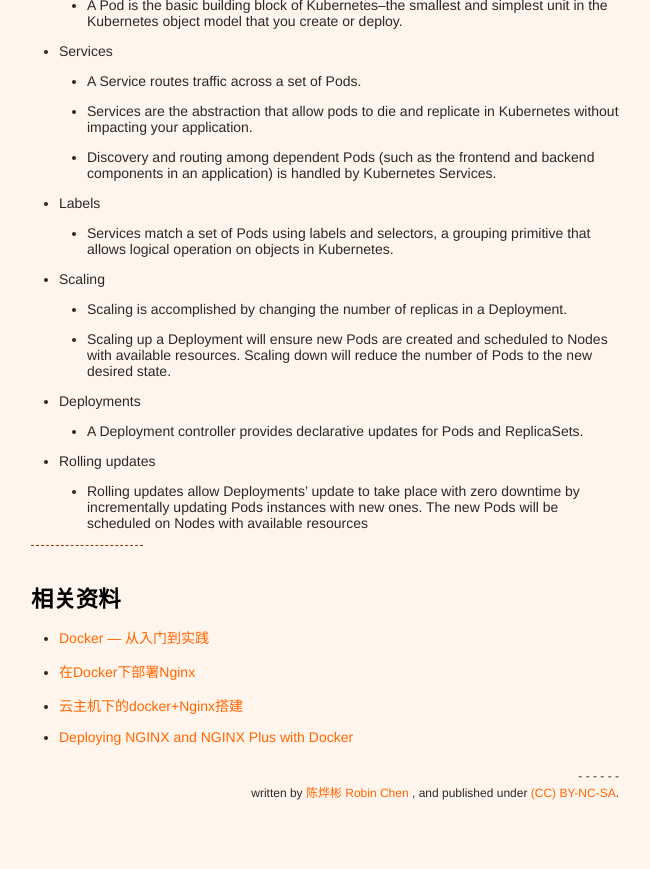
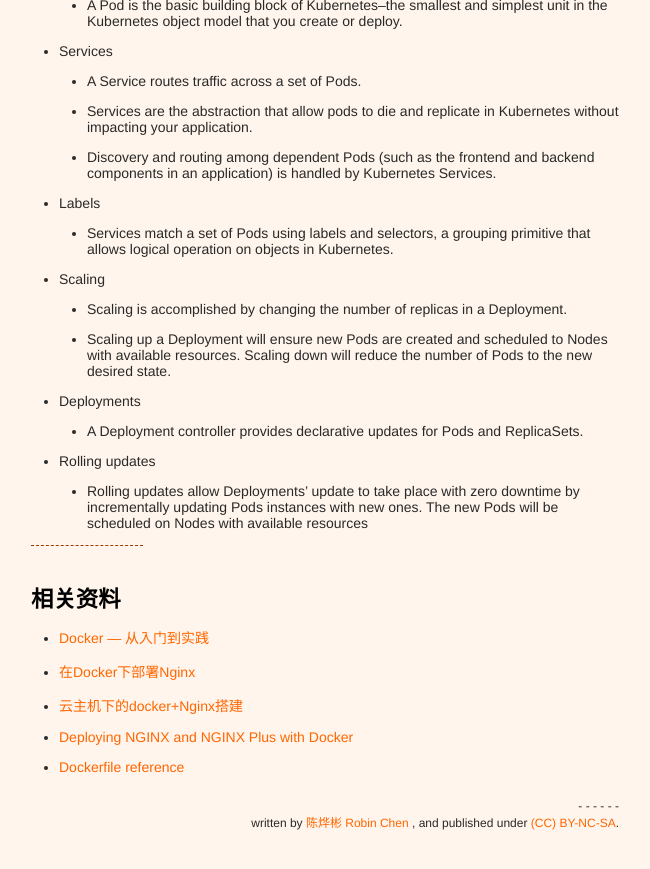
Before and after one commit to xianyuxmu/xianyuxmu.github.io, a Jekyll site: the page built from _posts/2017-06-28-docker.md, in a window 1280 px wide and 900 px high, scrolled down 1883 px. Shown: the top 869 px of the window, without its empty margins (315-965 px from the left). Built offline with Jekyll 4.4.1, drawn with Linux system fonts in a browser that asks for light colours; comment, search, counter and statistics services are not loaded.

Commit message:
update references

```diff
--- a/_posts/2017-06-28-docker.md
+++ b/_posts/2017-06-28-docker.md
@@ -97,3 +97,4 @@ Basic Concepts:
 - [在Docker下部署Nginx](http://blog.shiqichan.com/Deploying-Nginx-with-Docker/)
 - [云主机下的docker+Nginx搭建](http://xinqiu.me/2015/11/13/docker+nginx/)
 - [Deploying NGINX and NGINX Plus with Docker](https://www.nginx.com/blog/deploying-nginx-nginx-plus-docker/)
+- [Dockerfile reference](https://docs.docker.com/engine/reference/builder/)
```
